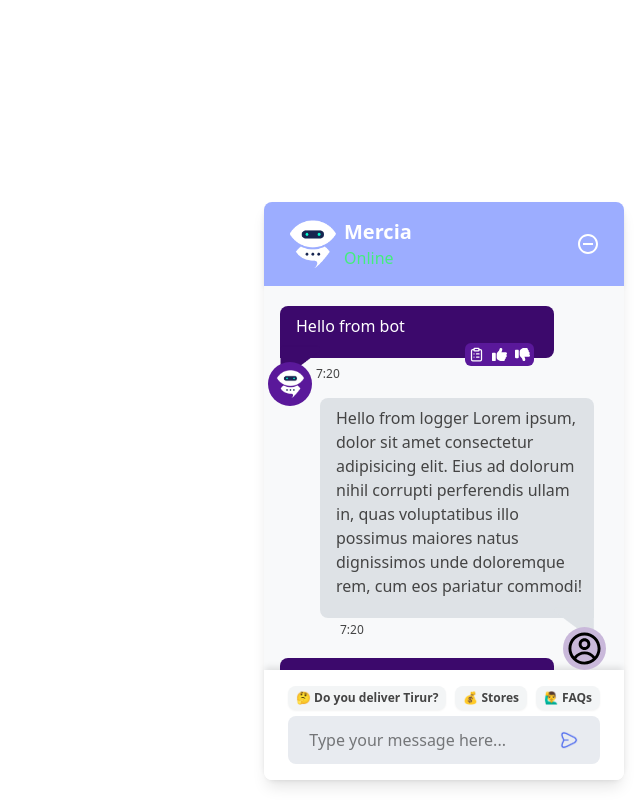
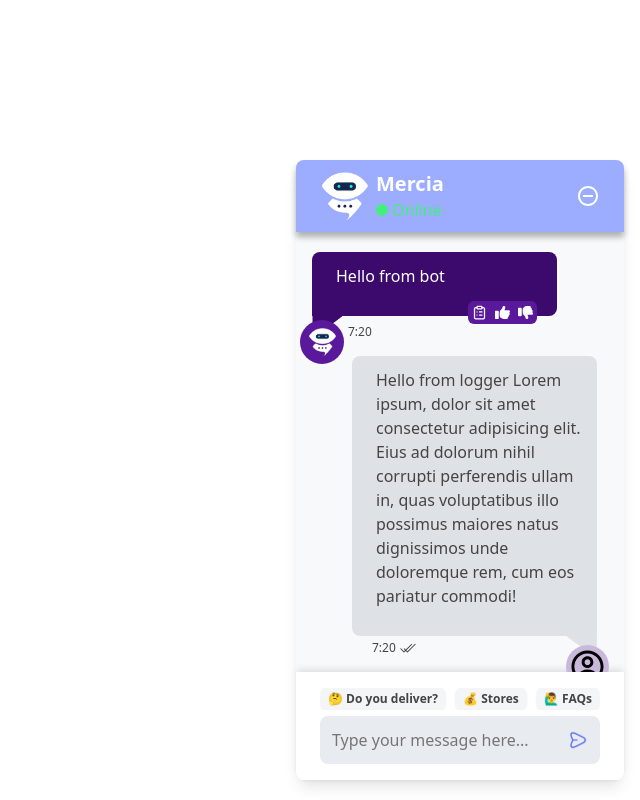
Before and after one commit to finepher/mercia-chatbot, a React (Vite) app in the folder Frontend/: page / in a window 1280 px wide. Both pictures are taken after a click on the button 1236 px from the left and 752 px from the top of the page. Shown: the whole page, without its empty margins (640-1280 px from the left). Built offline with nearby package versions, Linux system fonts and the light colour scheme.

Commit message:
chat box rework

```diff
--- a/Frontend/src/components/ChatBot/BotChat.tsx
+++ b/Frontend/src/components/ChatBot/BotChat.tsx
@@ -4,7 +4,7 @@ import { LuClipboardList } from "react-icons/lu";
 import { FaThumbsUp, FaThumbsDown } from "react-icons/fa6";
 const BotChat = () => {
   return (
-    <div className="relative flex justify-start  w-9/10 rounded-lg rounded-bl-none text-[#ffffff] p-2 pb-5 bg-[#3c096c]  mb-10 -ml-3">
+    <div className="relative flex justify-start  w-9/10 rounded-lg rounded-bl-none text-[#ffffff] pl-4 p-3 pb-7 bg-[#3c096c]  mb-10 -ml-3">
       <p className="ml-2 text-[#ffffff]">Hello from bot</p>
       <img src={Triangle} alt="" className="w-10 absolute  left-0  -bottom-5" />
       <div className=" absolute  -left-3  -bottom-12 bg-[#5A189A] p-2 rounded-full">
--- a/Frontend/src/components/ChatBot/ChatBox.tsx
+++ b/Frontend/src/components/ChatBot/ChatBox.tsx
@@ -16,14 +16,17 @@ const ChatBox = ({
 
   return (
     <div className="absolute right-4  bottom-5 ">
-      <div className="shadow-lg w-90 rounded-lg ">
+      <div className="shadow-lg w-82 rounded-lg bg-[#f8f9fa]">
         {/* Header */}
-        <div className="flex justify-between item-center px-6 py-4  bg-[#9CADFF] rounded-t-lg shadow-[0_4px_6px_-1px_rgba(0,0,0,0.1)]">
+        <div className="flex justify-between item-center h-18 px-6 py-4  bg-[#9CADFF] rounded-t-lg shadow-[0_5px_6px_rgba(0,0,0,0.3)] z-4">
           <div className="flex gap-2 items-center justify-between">
             <img src={Logo} alt="" className="w-12" />
             <div className="flex flex-col text-[#43ee7d]">
               <h2 className="text-[#ffffff] text-xl font-bold">Mercia</h2>
-              <p>Online</p>
+              <p>
+                <span className="inline-block w-3 h-3 rounded-full bg-[#43ee7d] me-1"></span>
+                Online
+              </p>
             </div>
           </div>
           <button
@@ -34,7 +37,7 @@ const ChatBox = ({
           </button>
         </div>
         {/* Chat Messages */}
-        <div className="h-96 overflow-x-auto [scrollbar-width:none] [-ms-overflow-style:none] [&::-webkit-scrollbar]:hidden px-7 py-5 bg-[#f8f9fa]">
+        <div className="h-110 overflow-x-auto [scrollbar-width:none] [-ms-overflow-style:none] [&::-webkit-scrollbar]:hidden px-7 py-5 ">
           <BotChat />
           <LoggerChat />
           <BotChat />
@@ -46,10 +49,10 @@ const ChatBox = ({
         </div>
 
         {/* Footer */}
-        <div className="flex flex-col justify-center items-center gap-1.5 bg-[#ffffff] px-6 py-4 rounded-b-lg shadow-[0_-4px_6px_-1px_rgba(0,0,0,0.1)]">
-          <div className="flex justify-between items-center w-full ">
+        <div className="flex flex-col justify-center items-center gap-1.5 bg-[#ffffff] h-27 px-6 py-4 rounded-b-lg shadow-[0_-4px_6px_-1px_rgba(0,0,0,0.1)] z-4">
+          <div className="flex justify-between items-center w-full overflow-y-scroll [scrollbar-width:none] [-ms-overflow-style:none] [&::-webkit-scrollbar]:hidden">
             <div className="bg-[#f3f5f6] px-2 font-semibold py-1 text-xs text-[#444444] shadow-xs rounded-lg">
-              <p>🤔 Do you deliver Tirur?</p>
+              <p>🤔 Do you deliver?</p>
             </div>
             <div className="bg-[#f3f5f6] px-2 font-semibold py-1 text-xs text-[#444444] shadow-xs rounded-lg">
               <p>💰 Stores</p>
--- a/Frontend/src/components/ChatBot/LoggerChat.tsx
+++ b/Frontend/src/components/ChatBot/LoggerChat.tsx
@@ -1,9 +1,10 @@
 import Triangle from "../../assets/images/Rectangle 2.png";
+import { LiaCheckDoubleSolid } from "react-icons/lia";
 import { CgProfile } from "react-icons/cg";
 
 const LoggerChat = () => {
   return (
-    <div className="relative flex justify-start  w-9/10 rounded-lg rounded-br-none p-2 pb-5 bg-[#dee2e6]  mb-10 ml-7">
+    <div className="relative flex justify-start  w-9/10 rounded-lg rounded-br-none pl-4 p-3 pb-7 bg-[#dee2e6]  mb-10 ml-7 z-1">
       <p className="ml-2 text-[#444444]">
         Hello from logger Lorem ipsum, dolor sit amet consectetur adipisicing
         elit. Eius ad dolorum nihil corrupti perferendis ullam in, quas
@@ -19,6 +20,7 @@ const LoggerChat = () => {
         <CgProfile size={35} />
       </div>
       <p className="absolute  left-5  -bottom-5 text-[#444444] text-xs">7:20</p>
+      <LiaCheckDoubleSolid className="absolute  left-12  -bottom-5 text-[#444444]" />
     </div>
   );
 };
```
